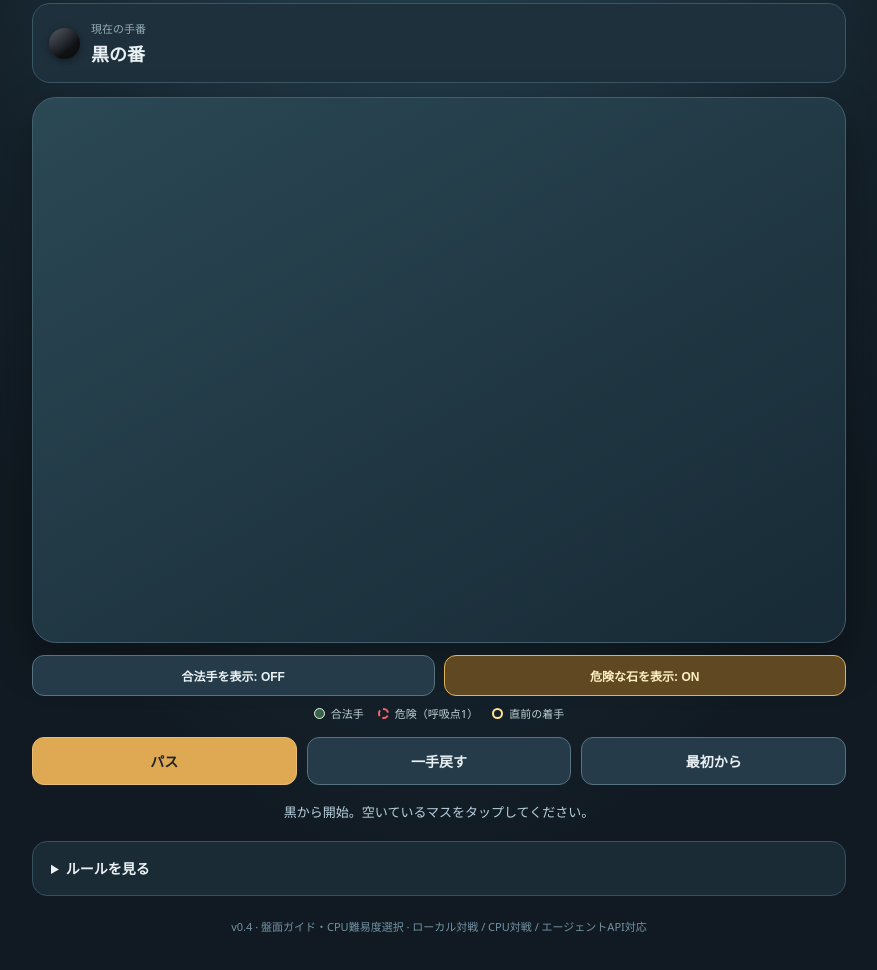
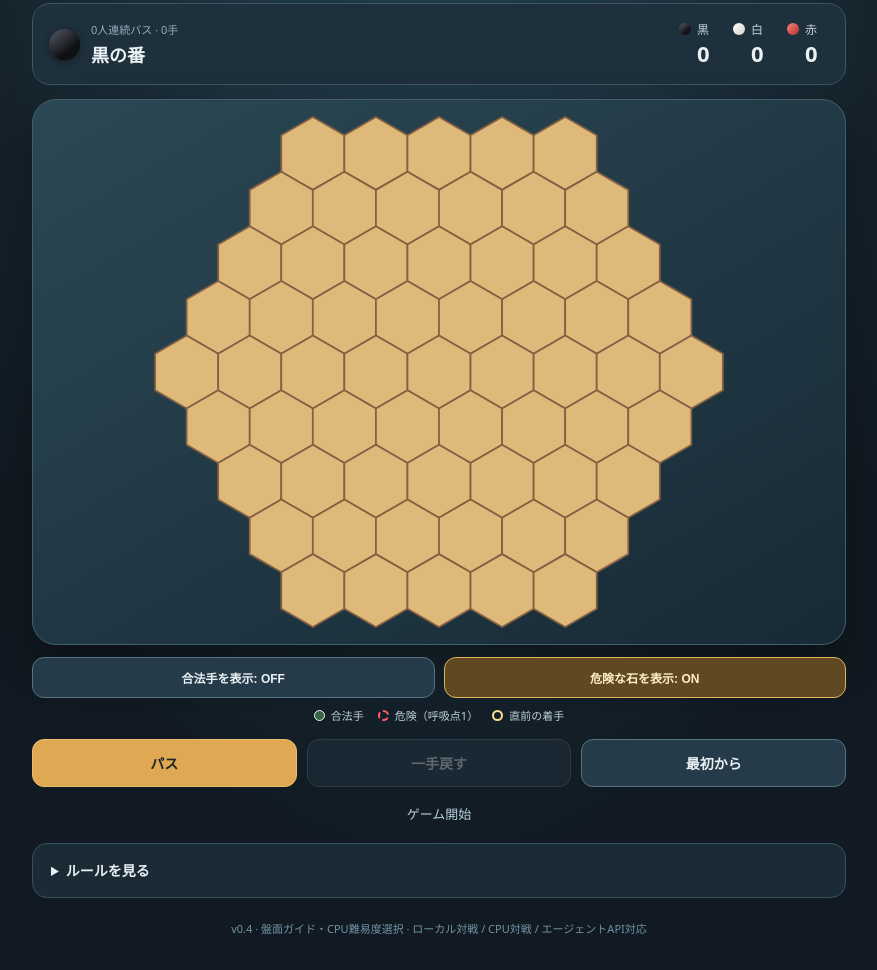
Before and after one commit to nao70161994/three-color-go, a website: page play.html in a window 1280 px wide. Shown: the part 239-1209 px from the top of the page, without its empty margins (201-1078 px from the left). Drawn offline with Linux system fonts and the light colour scheme.

Commit message:
fix(v0.4): exactly reproduce standalone build script stripping module exports

```diff
--- a/play.html
+++ b/play.html
@@ -125,13 +125,13 @@ footer{text-align:center;font-size:11px;color:#7293a4;margin-top:22px}
  * No territory scoring or komi. Positional superko on stone placements.
  */
 
-export const COLORS = ['black', 'white', 'red'];
-export const LABELS = { black: '黒', white: '白', red: '赤' };
+const COLORS = ['black', 'white', 'red'];
+const LABELS = { black: '黒', white: '白', red: '赤' };
 const DIRECTIONS = [[1,0],[1,-1],[0,-1],[-1,0],[-1,1],[0,1]];
 
-export function pointKey(q, r) { return `${q},${r}`; }
+function pointKey(q, r) { return `${q},${r}`; }
 
-export function pointsOnBoard(radius = 4) {
+function pointsOnBoard(radius = 4) {
   const points = [];
   for (let r = -radius; r <= radius; r++) {
     for (let q = -radius; q <= radius; q++) {
@@ -141,18 +141,18 @@ export function pointsOnBoard(radius = 4) {
   return points;
 }
 
-export function adjacentKeys(key, radius) {
+function adjacentKeys(key, radius) {
   const [q, r] = key.split(',').map(Number);
   return DIRECTIONS.map(([dq, dr]) => [q+dq, r+dr])
     .filter(([x, y]) => Math.max(Math.abs(x), Math.abs(y), Math.abs(x+y)) <= radius)
     .map(([x,y]) => pointKey(x,y));
 }
 
-export function boardHash(board) {
+function boardHash(board) {
   return Object.keys(board).sort().map(k => `${k}:${board[k]}`).join('|');
 }
 
-export function createGame(radius = 4) {
+function createGame(radius = 4) {
   if (!Number.isInteger(radius) || radius < 2 || radius > 10) throw new Error('盤面半径は2～10にしてください');
   return {
     radius,
@@ -185,7 +185,7 @@ function groupWithLiberties(board, start, radius) {
 }
 
 /** Pure legal move. Returns {ok, state, captured} or {ok:false, reason}. */
-export function play(state, q, r) {
+function play(state, q, r) {
   if (state.ended) return {ok:false, reason:'すでに終局しています'};
   if (!Number.isInteger(q) || !Number.isInteger(r) ||
       Math.max(Math.abs(q), Math.abs(r), Math.abs(q+r)) > state.radius) {
@@ -222,7 +222,7 @@ export function play(state, q, r) {
   return {ok:true, state:next, captured};
 }
 
-export function pass(state) {
+function pass(state) {
   if (state.ended) return {ok:false, reason:'すでに終局しています'};
   const passes = state.passes + 1;
   return {ok:true, state: {
@@ -233,13 +233,13 @@ export function pass(state) {
   }};
 }
 
-export function scores(state) {
+function scores(state) {
   const count = {black:0, white:0, red:0};
   Object.values(state.board).forEach(color => { count[color]++; });
   return count;
 }
 
-export function winner(state) {
+function winner(state) {
   if (!state.ended) return [];
   const s = scores(state), max = Math.max(...Object.values(s));
   return COLORS.filter(c => s[c] === max);
```
